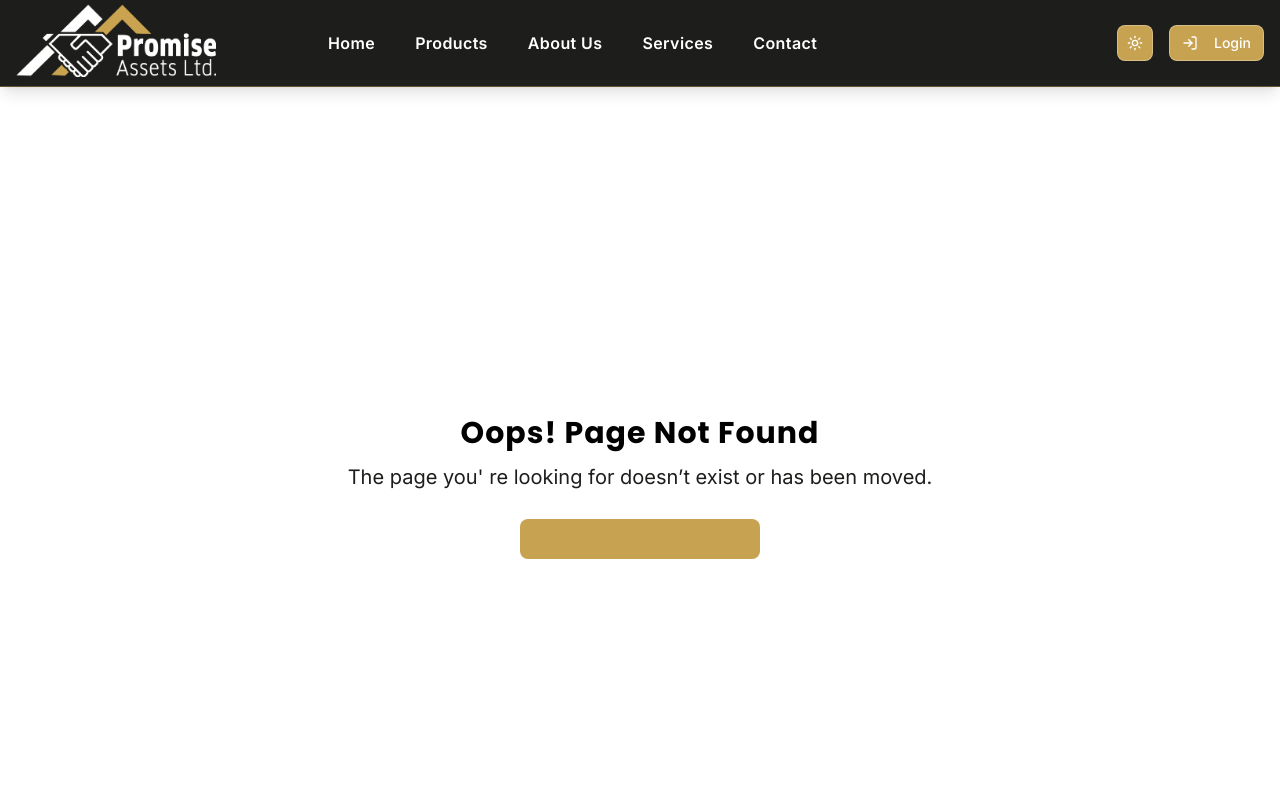
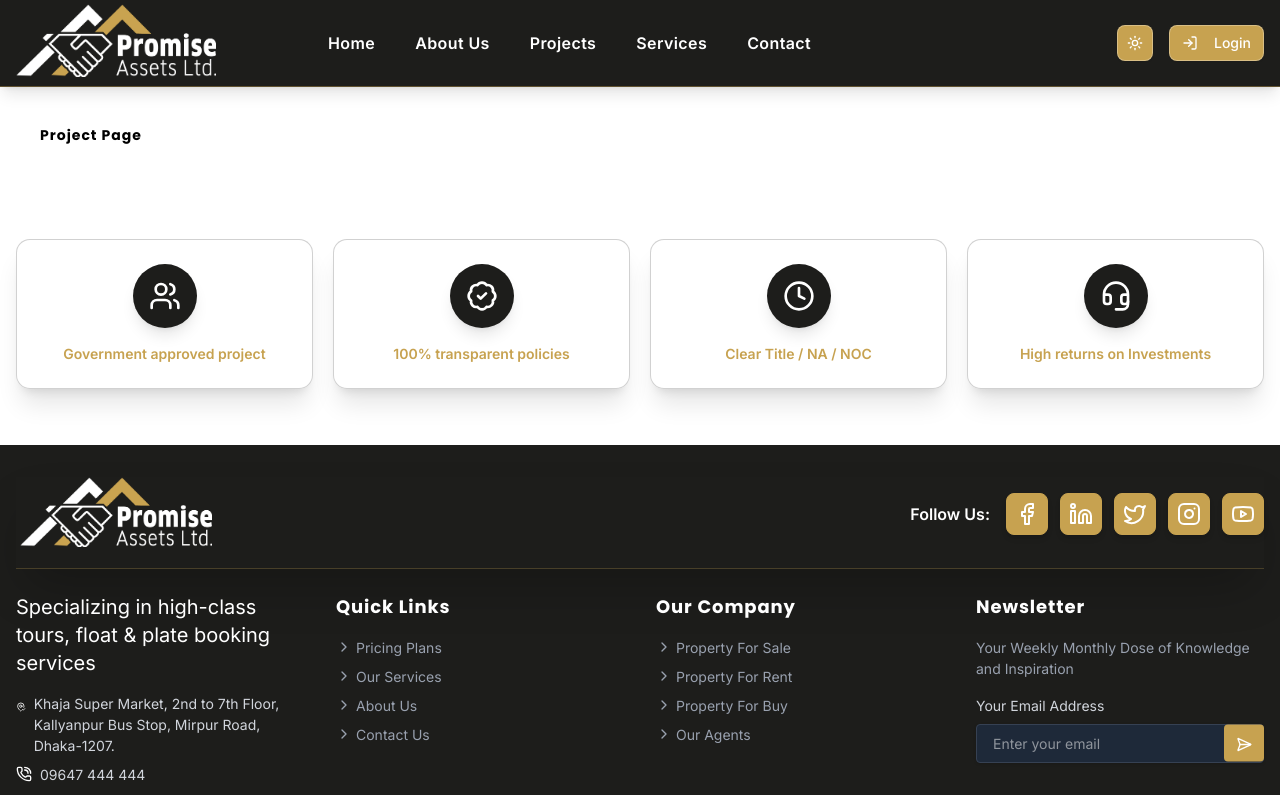
Before and after one commit to FayzulIslamFaisal/promise-holding-properties, a Next.js app: page /project in a window 1280 px wide. Before the commit this address had no page. Shown: the top 795 px of the page. Built offline with nearby package versions, Linux system fonts and the light colour scheme.

Commit message:
Add project page component and update navigation links for projects

```diff
--- /dev/null
+++ b/src/app/(root)/project/page.tsx
@@ -0,0 +1,11 @@
+import React from 'react'
+
+const projectPage = () => {
+  return (
+    <div className='p-10'>
+      <h1>Project Page</h1>
+    </div>
+  )
+}
+
+export default projectPage
--- a/src/components/home-page/Header-section.tsx
+++ b/src/components/home-page/Header-section.tsx
@@ -1,7 +1,11 @@
 "use client";
 import { useEffect, useState } from 'react';
 import React from 'react';
-import MainHeader from './Main-Header';
+// import MainHeader from './Main-Header';
+import dynamic from 'next/dynamic';
+const MainHeader = dynamic(() => import('./Main-Header'), {
+  ssr: false,
+});
 
 const HeaderSection = () => {
   const [isScrolled, setIsScrolled] = useState(false);
--- a/src/components/home-page/Nav-Menu-Item.tsx
+++ b/src/components/home-page/Nav-Menu-Item.tsx
@@ -7,8 +7,8 @@ import ModeToggle from "../ModeToggle";
 const NavMenuItem = () => {
   const navLinks = [
     { id:1, path: '/', label: 'Home' },
-    { id:2, path: '/product', label: 'Products' },
     { id:3, path: '/about', label: 'About Us' },
+    { id:2, path: '/project', label: 'Projects' },
     { id:4, path: '/services', label: 'Services' },
     { id:5, path: '/contact', label: 'Contact' },
   ];
```
